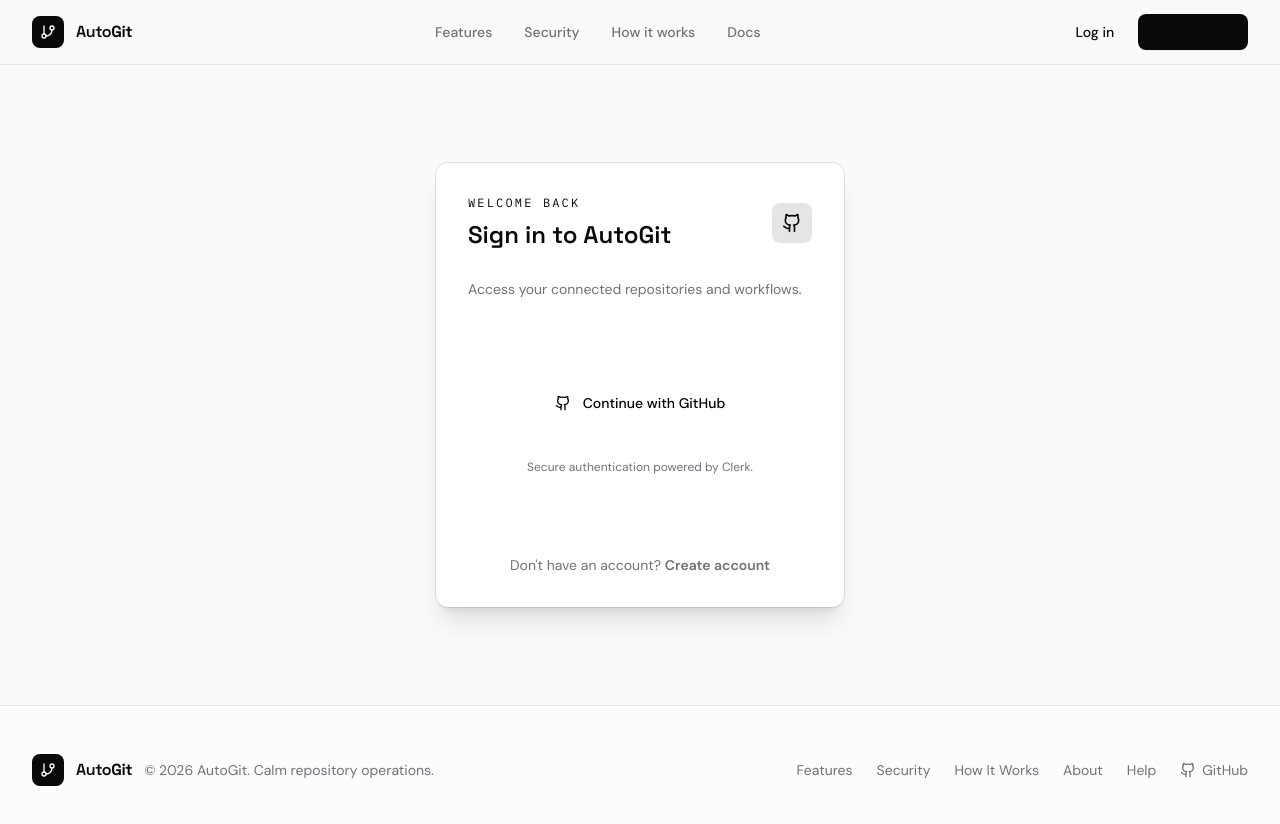
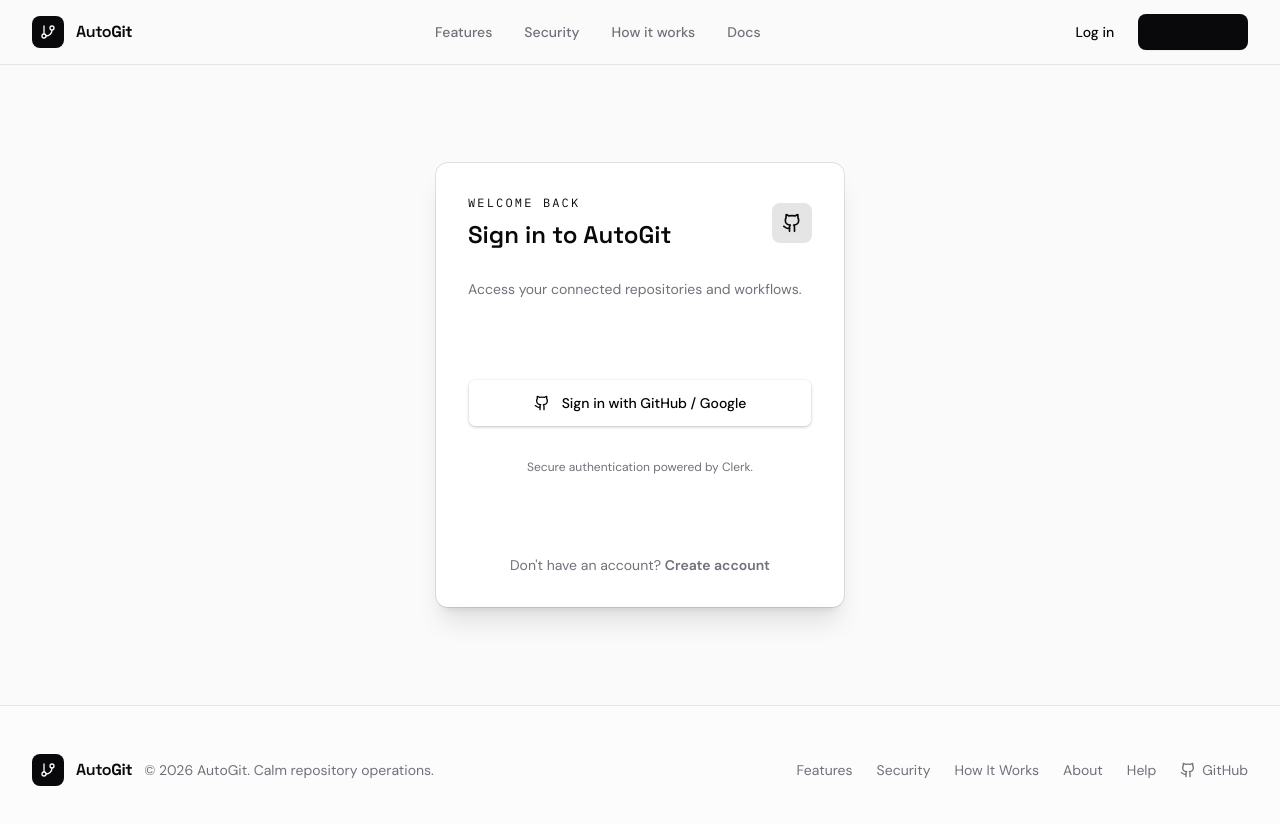
Before and after one commit to hariharasudhan-29507/AUTOGIT, a React (Vite) app: page /login in a window 1280 px wide. Shown: the top 824 px of the page. Built offline with nearby package versions, Linux system fonts and the light colour scheme; no server answers.

Commit message:
Add files via upload

```diff
--- a/src/components/auth-action.tsx
+++ b/src/components/auth-action.tsx
@@ -7,7 +7,43 @@
   const { configured, isLoaded } = useAppAuth()
   const [clicked, setClicked] = useState(false)
   const busy = pending || clicked || (configured && !isLoaded)
-  if (!configured) return <Button disabled className="h-12 w-full justify-center">Clerk is not configured</Button>
-  const child = <Button type="button" disabled={busy} onClick={() => setClicked(true)} className="h-12 w-full justify-center gap-3 bg-white text-black hover:bg-white/85"><Github className="size-4" />{busy ? <><LoaderCircle className="size-4 animate-spin" />Opening secure sign-in…</> : 'Continue with GitHub'}</Button>
-  return mode === 'signup' ? <SignUpButton mode="modal" oauthFlow="redirect" fallbackRedirectUrl="/onboarding" signInFallbackRedirectUrl="/login">{child}</SignUpButton> : <SignInButton mode="modal" oauthFlow="redirect" fallbackRedirectUrl="/onboarding" signUpFallbackRedirectUrl="/signup">{child}</SignInButton>
+
+  if (!configured) {
+    return (
+      <Button disabled className="h-12 w-full justify-center">
+        Clerk is not configured
+      </Button>
+    )
+  }
+
+  const child = (
+    <Button
+      type="button"
+      disabled={busy}
+      onClick={() => setClicked(true)}
+      className="h-12 w-full justify-center gap-3 bg-white text-black hover:bg-white/85 shadow-sm transition-all"
+    >
+      <Github className="size-4" />
+      {busy ? (
+        <>
+          <LoaderCircle className="size-4 animate-spin" />
+          Opening authentication…
+        </>
+      ) : mode === 'signup' ? (
+        'Continue with GitHub / Google'
+      ) : (
+        'Sign in with GitHub / Google'
+      )}
+    </Button>
+  )
+
+  return mode === 'signup' ? (
+    <SignUpButton mode="modal" forceRedirectUrl="/onboarding" fallbackRedirectUrl="/onboarding">
+      {child}
+    </SignUpButton>
+  ) : (
+    <SignInButton mode="modal" forceRedirectUrl="/onboarding" fallbackRedirectUrl="/onboarding">
+      {child}
+    </SignInButton>
+  )
 }
```
